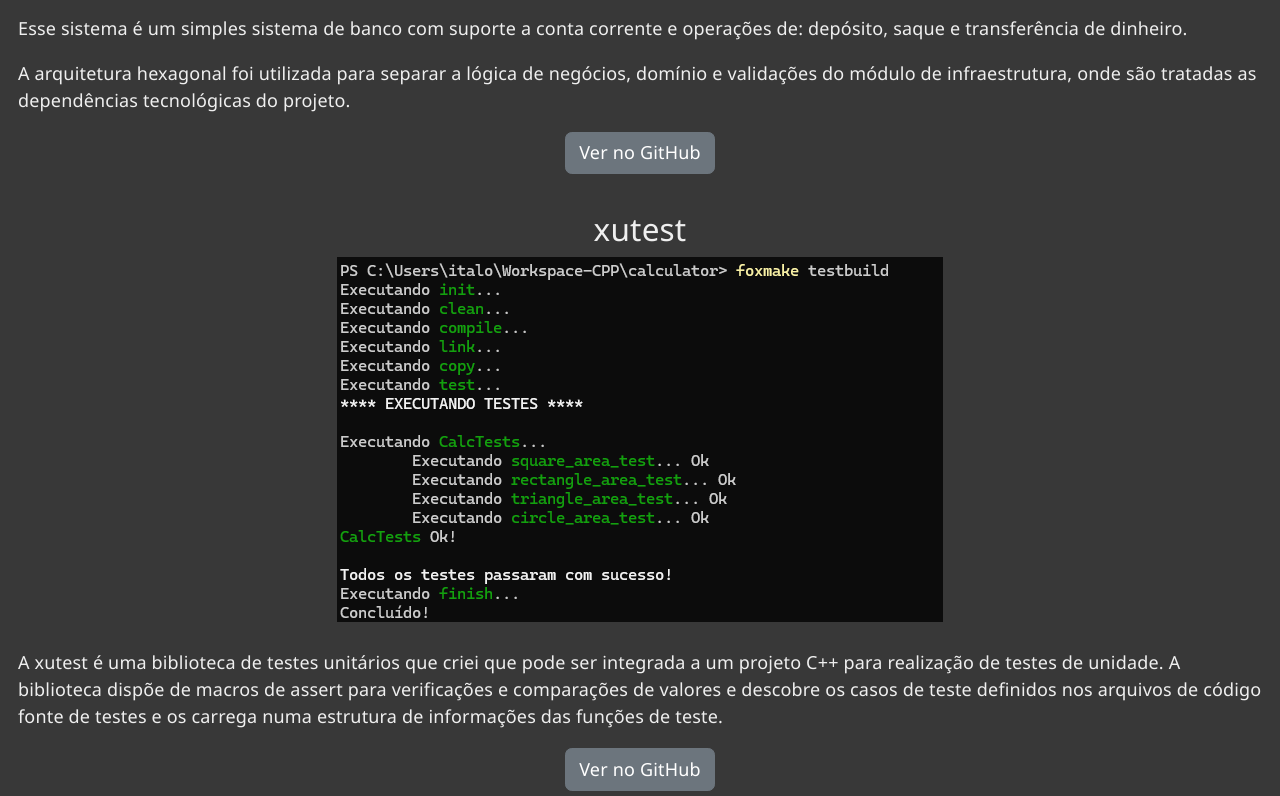
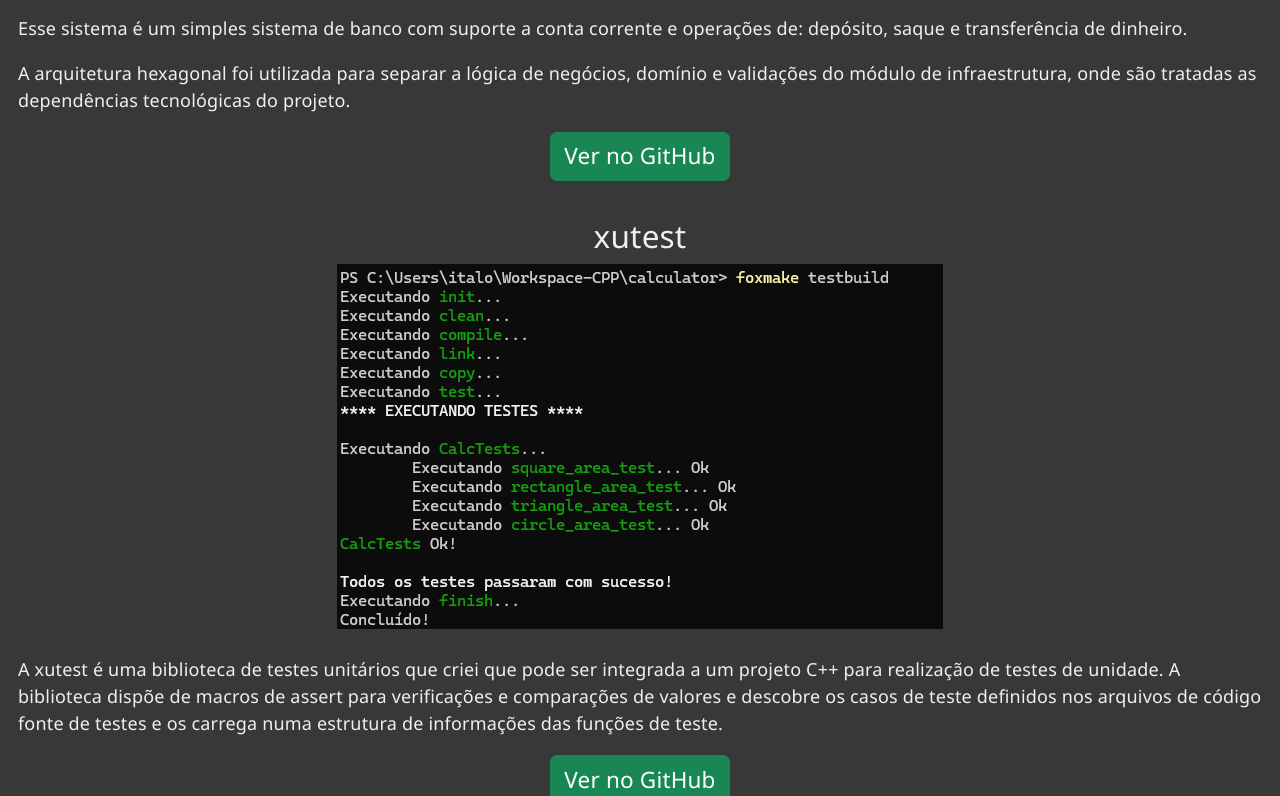
Before and after one commit to italolab/italolab.github.io, a React (Vite) app: page / in a window 1280 px wide. Shown: the part 3400-4196 px from the top of the page. Built offline with nearby package versions, Linux system fonts and the light colour scheme.

Commit message:
Após colocados os links do github no botão: Ver no github

```diff
--- a/src/componentes/ProjetoResumo.tsx
+++ b/src/componentes/ProjetoResumo.tsx
@@ -34,7 +34,7 @@ function ProjetoResumo( { name, image, projLink, github, children } : ProjetoRes
 
       { github && (
           <div className="text-center mt-3">
-              <a href={github} target="_blank" rel="noopener noreferrer" className="btn btn-secondary">
+              <a href={github} target="_blank" rel="noopener noreferrer" className="btn btn-success fs-5">
                   Ver no GitHub
               </a>
           </div>
```
